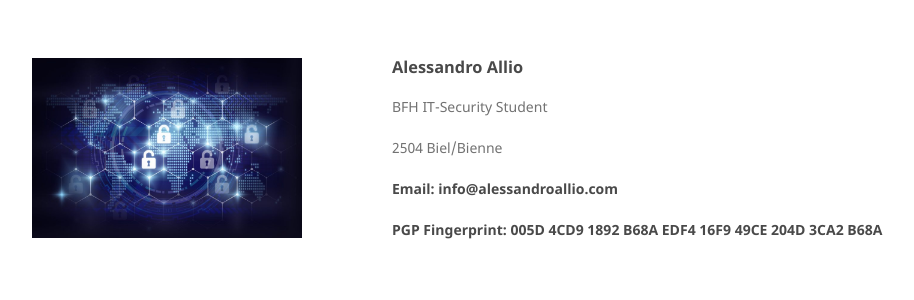
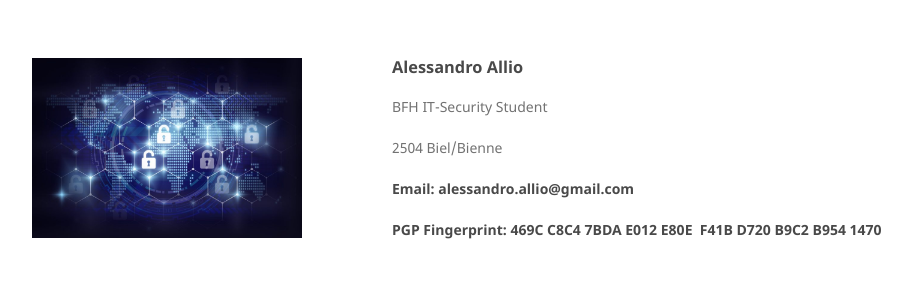
Before and after one commit to allioa/allioa.github.io, a Jekyll site: the page built from index.md, in a window 1280 px wide. Shown: the top 300 px of the page, without its empty margins (178-1092 px from the left). Built offline with Jekyll 4.4.1, drawn with Linux system fonts in a browser that asks for light colours.

Commit message:
Update index.md

```diff
--- a/index.md
+++ b/index.md
@@ -6,5 +6,5 @@ layout: default
 BFH IT-Security Student
 
 2504 Biel/Bienne
-#### Email: info@alessandroallio.com
-#### PGP Fingerprint: 005D 4CD9 1892 B68A EDF4 16F9 49CE 204D 3CA2 B68A
+#### Email: alessandro.allio@gmail.com
+#### PGP Fingerprint: 469C C8C4 7BDA E012 E80E  F41B D720 B9C2 B954 1470
```
